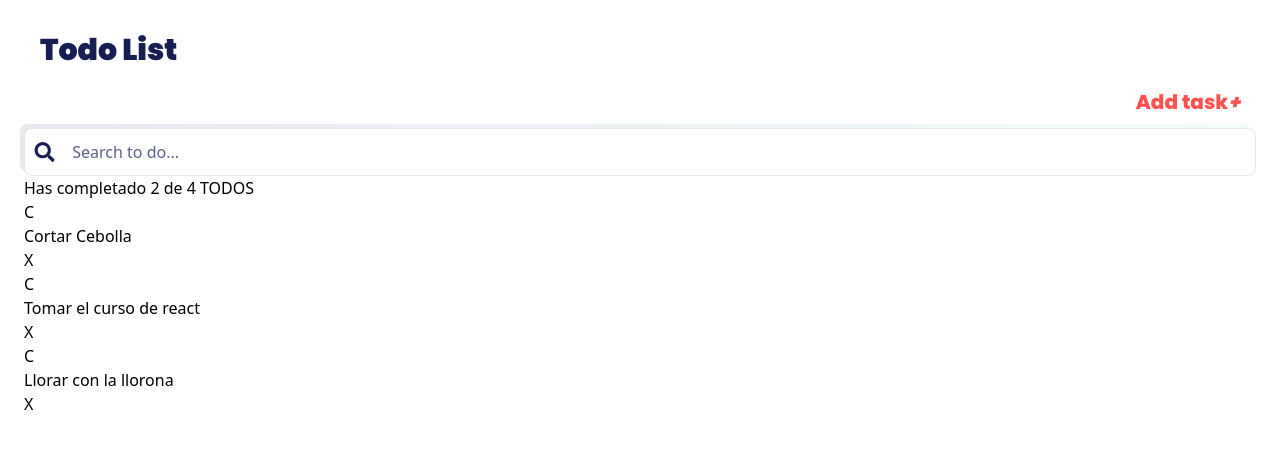
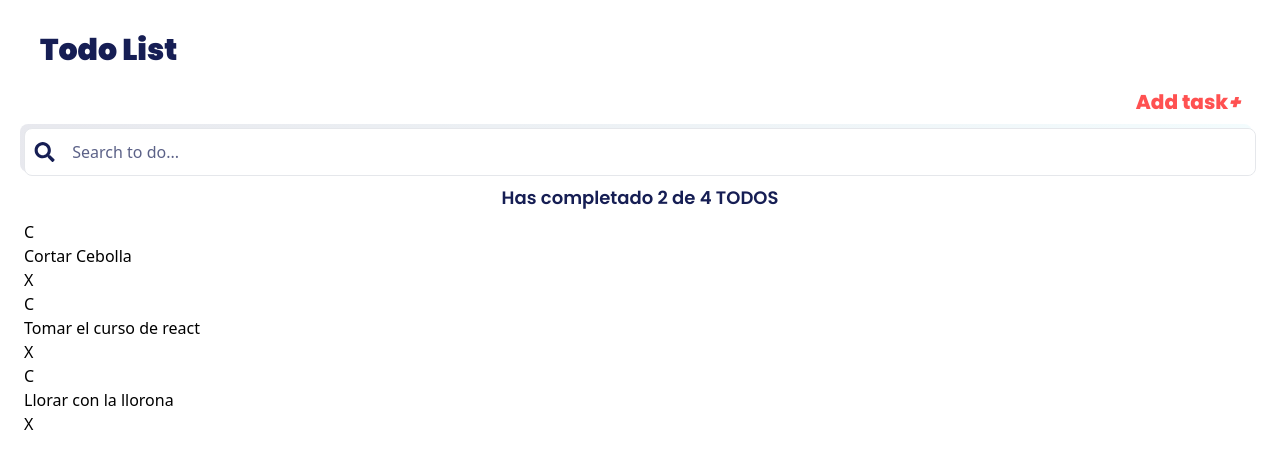
Before and after one commit to JosephMSS/curso-de-introduccion-a-react, a React (Create React App) app: page / in a window 1280 px wide. Shown: the top 468 px of the page. Built offline with nearby package versions, Linux system fonts and the light colour scheme.

Commit message:
Add styles to todoCounter

```diff
--- a/public/index.html
+++ b/public/index.html
@@ -34,7 +34,7 @@
   </head>
   <body>
     <noscript>You need to enable JavaScript to run this app.</noscript>
-    <div id="root"></div>
+    <div id="root" class="mx-6"></div>
     <!--
       This HTML file is a template.
       If you open it directly in the browser, you will see an empty page.
--- a/src/components/Title.js
+++ b/src/components/Title.js
@@ -2,9 +2,9 @@ import React from "react";
 function Title({ title }) {
   return (
     <>
-      <h2 className="text-primary mx-4 mt-8 mb-5  max-w-full text-3xl font-black font-poppins">
+      <h1 className="text-primary mx-4 mt-8 mb-5  max-w-full text-3xl font-black font-poppins">
         {title}
-      </h2>
+      </h1>
     </>
   );
 }
--- a/src/components/TodoCounter.js
+++ b/src/components/TodoCounter.js
@@ -2,7 +2,20 @@ import React from "react";
 function TodoCounter() {
   return (
     <>
-      <h2>Has completado 2 de 4 TODOS</h2>
+      <h2
+        className="
+     flex
+     justify-center
+     justify-self-auto
+     my-2
+     text-primary
+     xs:text-base
+      font-poppins font-semibold
+      sm:text-lg
+      "
+      >
+        Has completado 2 de 4 TODOS
+      </h2>
     </>
   );
 }
--- a/src/pages/ListTodo.js
+++ b/src/pages/ListTodo.js
@@ -24,21 +24,17 @@ function ListTodo() {
     },
   ];
   return (
-    <div className="mx-6">
+    <>
       <Title title="Todo List" />
       <CreateTodoButton label="Add task" />
-      <TodoSearch
-      id="searchInput"
-      label="Search"
-      placeholder="Search to do..."
-      />
+      <TodoSearch id="searchInput" placeholder="Search to do..." />
       <TodoCounter />
       <TodoList>
         {todoList.map((todo) => (
           <TodoItem text={todo.text} key={todo.id} />
         ))}
       </TodoList>
-    </div>
+    </>
   );
 }
 
```
